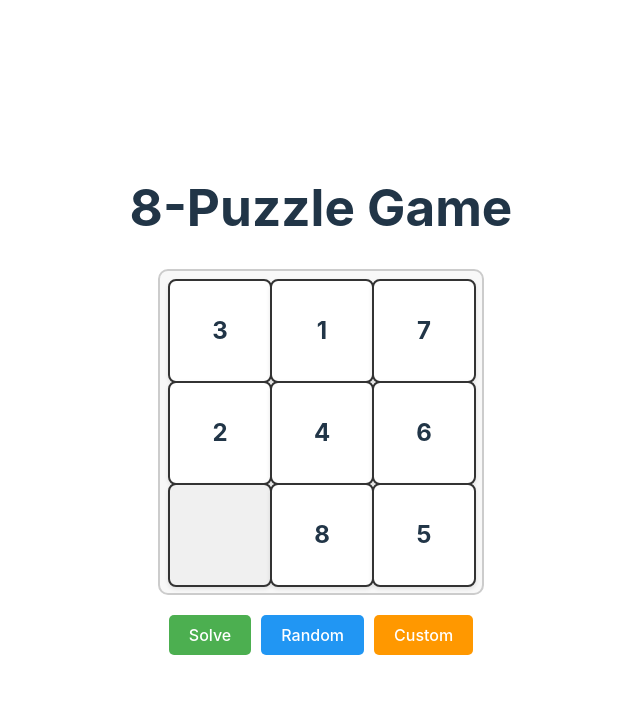
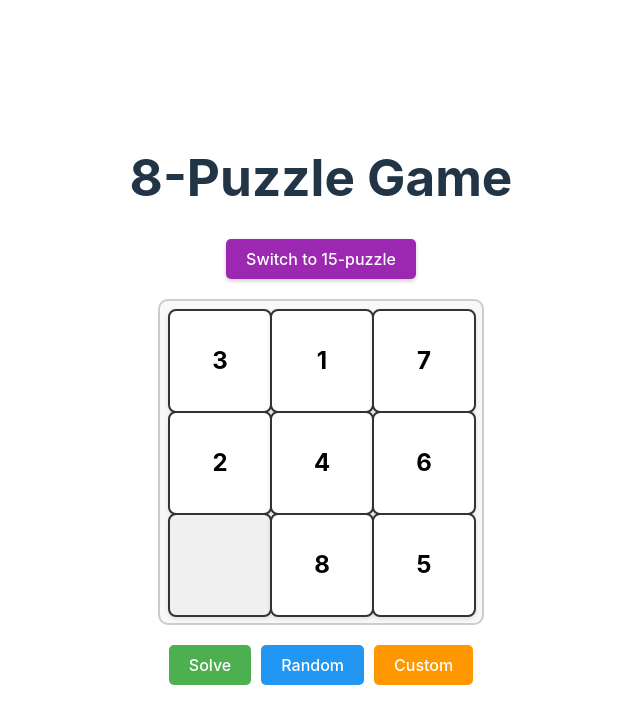
Before and after one commit to Ron-Madan/Portfolio, a React (Vite) app in the folder 8-puzzle/: page / in a window 1280 px wide. Shown: the top 724 px of the page, without its empty margins (319-959 px from the left). Built offline with nearby package versions, Linux system fonts and the light colour scheme.

Commit message:
Update Puzzle.jsx

```diff
--- a/8-puzzle/src/Puzzle.jsx
+++ b/8-puzzle/src/Puzzle.jsx
@@ -1,10 +1,27 @@
 import React, { useState } from "react";
 import { aStar, manhattanDistance } from "./Solver";
+
+const prefersDarkMode = window.matchMedia && window.matchMedia('(prefers-color-scheme: dark)').matches;
+
+const PUZZLE_CONFIGS = {
+  '8': {
+    size: 3,
+    goalState: [1, 2, 3, 4, 5, 6, 7, 8, 0],
+    tileSize: 100,
+    gridSize: 306
+  },
+  '15': {
+    size: 4,
+    goalState: [1, 2, 3, 4, 5, 6, 7, 8, 9, 10, 11, 12, 13, 14, 15, 0],
+    tileSize: 75,
+    gridSize: 306
+  }
+};
 
 const goalState = [1, 2, 3, 4, 5, 6, 7, 8, 0];
 
 // Helper to check if puzzle is solvable
-const isSolvable = (puzzle) => {
+const isSolvable = (puzzle, size = 3) => {
   let inversions = 0;
   for (let i = 0; i < puzzle.length - 1; i++) {
     for (let j = i + 1; j < puzzle.length; j++) {
@@ -13,25 +30,37 @@ const isSolvable = (puzzle) => {
       }
     }
   }
-  return inversions % 2 === 0;
+
+  if (size % 2 === 1) {
+    // For odd-sized grids (e.g., 3x3), the number of inversions must be even
+    return inversions % 2 === 0;
+  } else {
+    // For even-sized grids (e.g., 4x4), the number of inversions plus the row of the blank tile (counted from bottom)
+    // must be odd for the puzzle to be solvable
+    const blankRow = Math.floor(puzzle.indexOf(0) / size);
+    const rowFromBottom = size - blankRow;
+    return (inversions + rowFromBottom) % 2 === 1;
+  }
 };
 
 // Generate random solvable puzzle
-const generateRandomPuzzle = () => {
+const generateRandomPuzzle = (puzzleType) => {
+  const size = PUZZLE_CONFIGS[puzzleType].size;
   let puzzle;
   do {
-    puzzle = [...Array(9).keys()]; // [0,1,2,3,4,5,6,7,8]
+    puzzle = Array.from({length: size * size}, (_, i) => i); // Creates [0,1,2,...,8] for 3x3 or [0,1,2,...,15] for 4x4
     // Fisher-Yates shuffle
     for (let i = puzzle.length - 1; i > 0; i--) {
       const j = Math.floor(Math.random() * (i + 1));
       [puzzle[i], puzzle[j]] = [puzzle[j], puzzle[i]];
     }
-  } while (!isSolvable(puzzle));
+  } while (!isSolvable(puzzle, size));
   return puzzle;
 };
 
 const Puzzle = () => {
-  const [puzzle, setPuzzle] = useState(generateRandomPuzzle());
+  const [puzzleType, setPuzzleType] = useState('8');
+  const [puzzle, setPuzzle] = useState(generateRandomPuzzle('8'));
   const [solving, setSolving] = useState(false);
   const [inputMode, setInputMode] = useState(false);
   const [inputValue, setInputValue] = useState('');
@@ -40,9 +69,9 @@ const Puzzle = () => {
 
   // Add function to check if puzzle is solved
   const checkSolved = (currentPuzzle) => {
+    const goalState = PUZZLE_CONFIGS[puzzleType].goalState;
     if (currentPuzzle.every((value, index) => value === goalState[index])) {
       setShowSuccess(true);
-      // Hide the success message after 3 seconds
       setTimeout(() => setShowSuccess(false), 3000);
     }
   };
@@ -51,11 +80,12 @@ const Puzzle = () => {
   const handleTileClick = (idx) => {
     if (solving) return;
 
+    const size = PUZZLE_CONFIGS[puzzleType].size;
     const emptyIdx = puzzle.indexOf(0);
     // Check if clicked tile is adjacent to empty space
     const isAdjacent = (
-      (Math.abs(idx - emptyIdx) === 1 && Math.floor(idx/3) === Math.floor(emptyIdx/3)) || // Same row
-      (Math.abs(idx - emptyIdx) === 3) // Same column
+      (Math.abs(idx - emptyIdx) === 1 && Math.floor(idx/size) === Math.floor(emptyIdx/size)) || // Same row
+      (Math.abs(idx - emptyIdx) === size) // Same column
     );
 
     if (isAdjacent) {
@@ -70,11 +100,11 @@ const Puzzle = () => {
   const handleDragStart = (e, idx) => {
     if (solving) return;
 
+    const size = PUZZLE_CONFIGS[puzzleType].size;
     const emptyIdx = puzzle.indexOf(0);
-    // Only allow dragging if tile is adjacent to empty space
     const isAdjacent = (
-      (Math.abs(idx - emptyIdx) === 1 && Math.floor(idx/3) === Math.floor(emptyIdx/3)) || // Same row
-      (Math.abs(idx - emptyIdx) === 3) // Same column
+      (Math.abs(idx - emptyIdx) === 1 && Math.floor(idx/size) === Math.floor(emptyIdx/size)) || // Same row
+      (Math.abs(idx - emptyIdx) === size) // Same column
     );
 
     if (isAdjacent) {
@@ -105,9 +135,14 @@ const Puzzle = () => {
   };
 
   // Update solvePuzzle to handle null solution
-  const solvePuzzle = () => {
+  const solvePuzzle = async () => {
+    // Immediately update UI state
     setSolving(true);
-    const solution = aStar(puzzle, goalState);
+
+    // Small delay to ensure UI updates are visible
+    await new Promise(resolve => setTimeout(resolve, 50));
+
+    const solution = aStar(puzzle, PUZZLE_CONFIGS[puzzleType].goalState);
     if (solution) {
       animateSolution(solution);
     } else {
@@ -132,19 +167,25 @@ const Puzzle = () => {
   };
 
   const handleInputChange = (e) => {
-    const value = e.target.value.replace(/[^0-8,\s]/g, ''); // Only allow 0-8 and commas
+    // Update regex based on puzzle type
+    const regex = puzzleType === '8' ? /[^0-8,\s]/g : /[^0-9,\s]|1[6-9]|[2-9]\d/g;
+    const value = e.target.value.replace(regex, '');
     setInputValue(value);
   };
 
   const handleInputSubmit = () => {
+    const size = PUZZLE_CONFIGS[puzzleType].size;
+    const maxNum = size * size - 1;
     const numbers = inputValue.split(',').map(n => parseInt(n.trim()));
-    if (numbers.length !== 9 ||
-        !numbers.every(n => n >= 0 && n <= 8) ||
-        new Set(numbers).size !== 9) {
-      alert('Please enter valid numbers (0-8) separated by commas');
+
+    if (numbers.length !== size * size ||
+        !numbers.every(n => n >= 0 && n <= maxNum) ||
+        new Set(numbers).size !== size * size) {
+      alert(`Please enter valid numbers (0-${maxNum}) separated by commas`);
       return;
     }
-    if (!isSolvable(numbers)) {
+
+    if (!isSolvable(numbers, size)) {
       alert('This puzzle configuration is not solvable');
       return;
     }
@@ -153,11 +194,22 @@ const Puzzle = () => {
     setInputValue('');
   };
 
+  // Update button click handler
+  const handlePuzzleTypeChange = () => {
+    const newType = puzzleType === '8' ? '15' : '8';
+    setPuzzleType(newType);
+    setPuzzle(generateRandomPuzzle(newType)); // Generate new puzzle with correct size
+  };
+
+  // Update renderTile to use current config
   const renderTile = (value, idx) => {
+    const config = PUZZLE_CONFIGS[puzzleType];
+    const size = config.size;
+    const tileSize = config.tileSize;
     const emptyIdx = puzzle.indexOf(0);
     const isAdjacent = (
-      (Math.abs(idx - emptyIdx) === 1 && Math.floor(idx/3) === Math.floor(emptyIdx/3)) ||
-      (Math.abs(idx - emptyIdx) === 3)
+      (Math.abs(idx - emptyIdx) === 1 && Math.floor(idx/size) === Math.floor(emptyIdx/size)) ||
+      (Math.abs(idx - emptyIdx) === size)
     );
 
     return (
@@ -170,21 +222,26 @@ const Puzzle = () => {
         onDragOver={value === 0 ? handleDragOver : undefined}
         onDrop={value === 0 ? (e) => handleDrop(e, idx) : undefined}
         style={{
-          width: '100px',
-          height: '100px',
-          border: '2px solid #333',
+          width: `${tileSize}px`,
+          height: `${tileSize}px`,
+          border: `2px solid ${prefersDarkMode ? '#666' : '#333'}`,
           position: 'absolute',
           display: 'flex',
           alignItems: 'center',
           justifyContent: 'center',
-          fontSize: '24px',
+          fontSize: puzzleType === '15' ? '18px' : '24px',
           fontWeight: 'bold',
-          backgroundColor: value === 0 ? '#f0f0f0' : '#ffffff',
+          backgroundColor: value === 0
+            ? (prefersDarkMode ? '#2a2a2a' : '#f0f0f0')
+            : (prefersDarkMode ? '#333' : '#ffffff'),
+          color: prefersDarkMode ? '#fff' : '#000',
           cursor: (value !== 0 && isAdjacent && !solving) ? 'grab' : 'default',
-          transform: `translate(${(idx % 3) * 102}px, ${Math.floor(idx / 3) * 102}px)`,
+          transform: `translate(${(idx % size) * (tileSize + 2)}px, ${Math.floor(idx / size) * (tileSize + 2)}px)`,
           transition: 'transform 0.3s ease',
           borderRadius: '8px',
-          boxShadow: '0 2px 4px rgba(0,0,0,0.1)',
+          boxShadow: prefersDarkMode
+            ? '0 2px 4px rgba(0,0,0,0.3)'
+            : '0 2px 4px rgba(0,0,0,0.1)',
           userSelect: 'none',
           opacity: draggingTile === idx ? '0.5' : '1',
           WebkitUserDrag: 'none',
@@ -208,6 +265,23 @@ const Puzzle = () => {
       margin: '0 auto',
       position: 'relative'
     }}>
+      <button
+        onClick={handlePuzzleTypeChange}
+        style={{
+          padding: '10px 20px',
+          fontSize: '16px',
+          backgroundColor: '#9C27B0',
+          color: 'white',
+          border: 'none',
+          borderRadius: '5px',
+          cursor: 'pointer',
+          marginBottom: '20px',
+          boxShadow: '0 2px 4px rgba(0,0,0,0.2)'
+        }}
+      >
+        Switch to {puzzleType === '8' ? '15' : '8'}-puzzle
+      </button>
+
       {showSuccess && (
         <div style={{
           position: 'absolute',
@@ -240,7 +314,7 @@ const Puzzle = () => {
             type="text"
             value={inputValue}
             onChange={handleInputChange}
-            placeholder="Enter numbers 0-8 separated by commas"
+            placeholder={`Enter numbers 0-${PUZZLE_CONFIGS[puzzleType].size * PUZZLE_CONFIGS[puzzleType].size - 1} separated by commas`}
             style={{
               padding: '8px',
               width: '300px',
@@ -284,10 +358,10 @@ const Puzzle = () => {
 
       <div style={{
         position: 'relative',
-        width: '306px',
-        height: '306px',
-        backgroundColor: '#f8f8f8',
-        border: '2px solid #ccc',
+        width: `${PUZZLE_CONFIGS[puzzleType].gridSize}px`,
+        height: `${PUZZLE_CONFIGS[puzzleType].gridSize}px`,
+        backgroundColor: prefersDarkMode ? '#1a1a1a' : '#f8f8f8',
+        border: `2px solid ${prefersDarkMode ? '#666' : '#ccc'}`,
         borderRadius: '10px',
         padding: '8px',
         margin: '0 auto'
```
